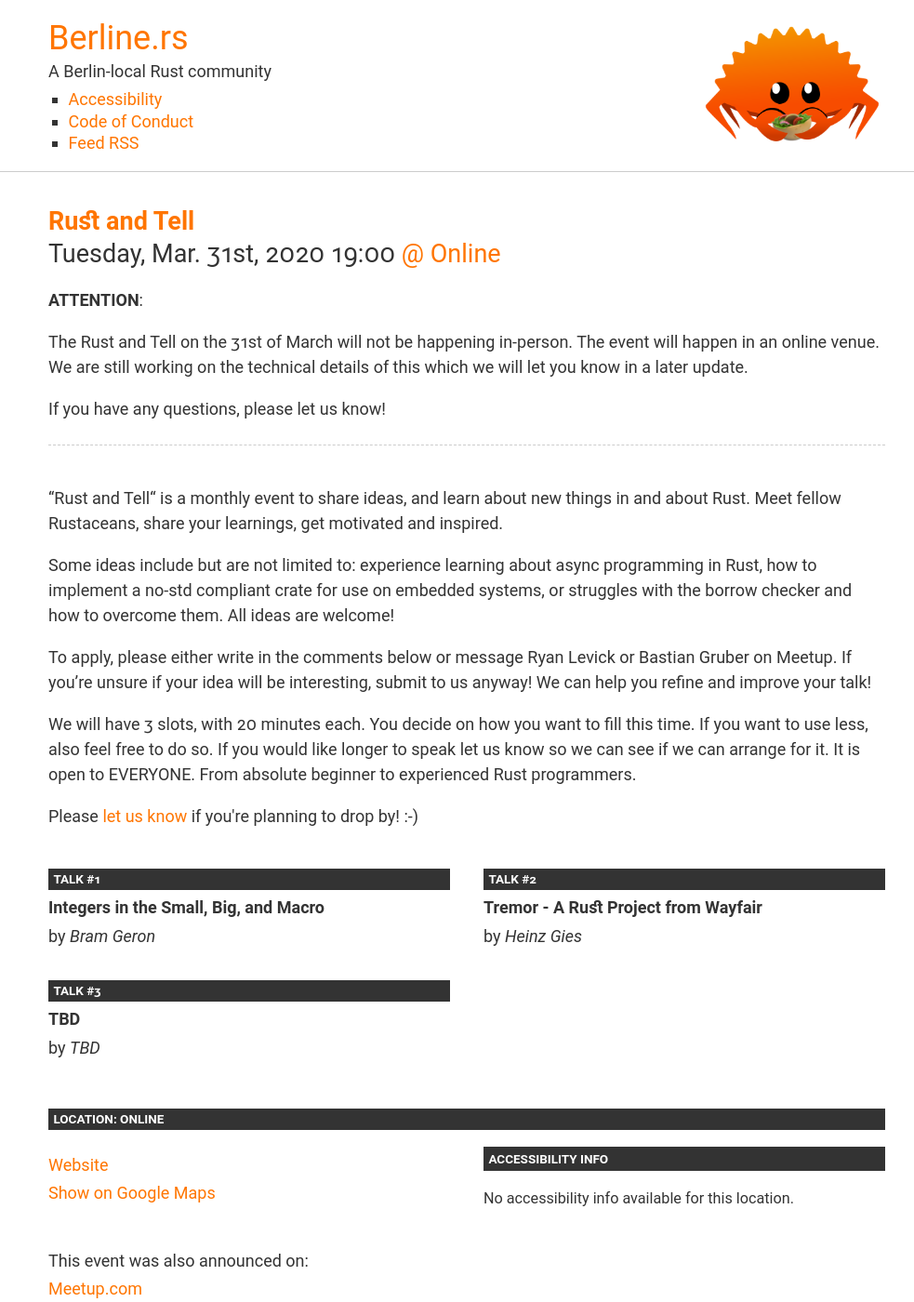
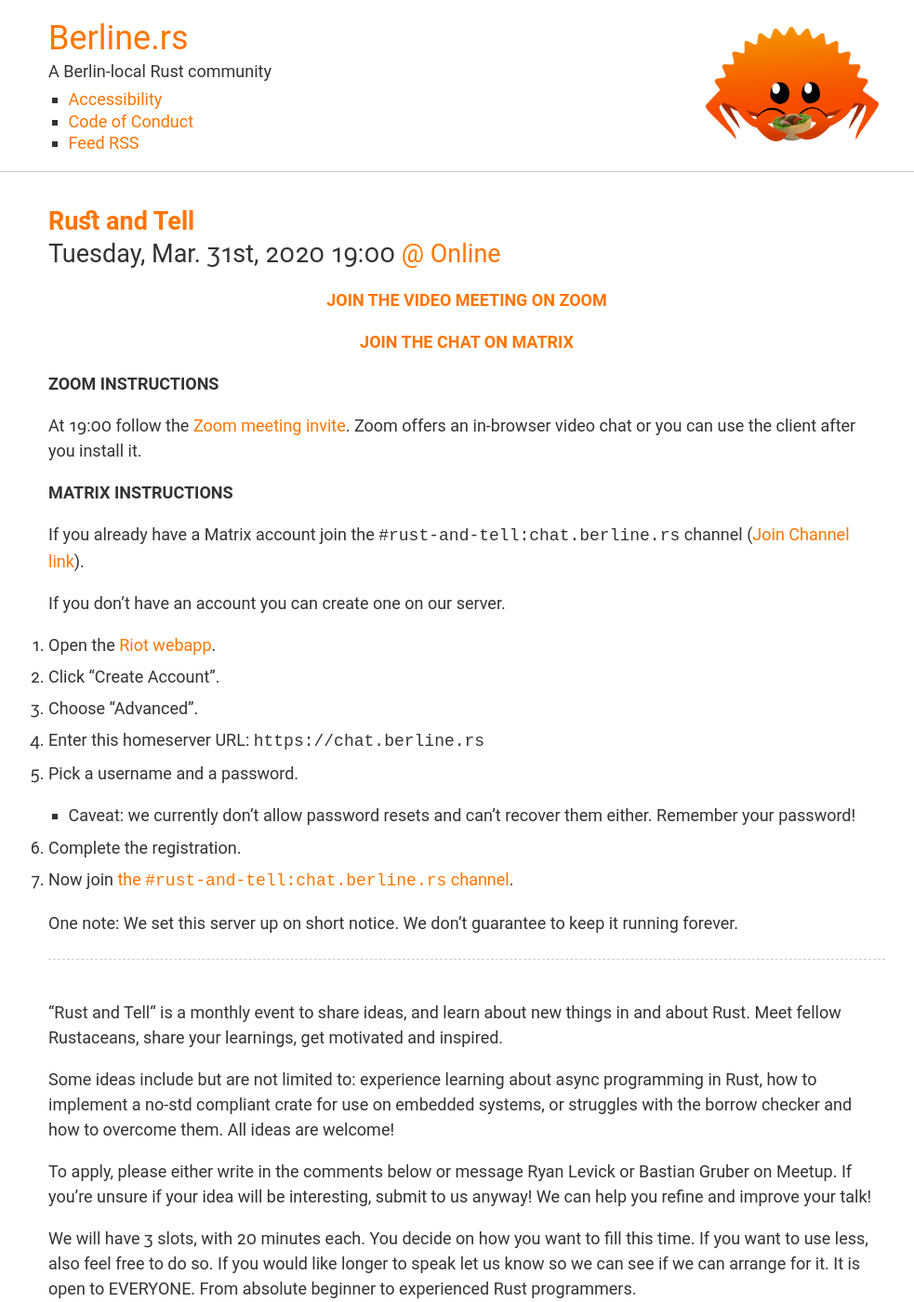
Before and after one commit to berlinrs/berline.rs, a Jekyll site: the page built from _posts/2020-03-31-rust-and-tell.md, in a window 1280 px wide and 1400 px high. Shown: the whole window at 93% size, without its empty margins (138-1121 px from the left). Built offline with Jekyll 4.4.1, drawn with Linux system fonts in a browser that asks for light colours.

Commit message:
Add zoom and matrix info for rust & tell

```diff
--- a/_posts/2020-03-31-rust-and-tell.md
+++ b/_posts/2020-03-31-rust-and-tell.md
@@ -12,18 +12,44 @@ talks:
 - title: "Tremor - A Rust Project from Wayfair"
   speaker:
     name: "Heinz Gies"
-- title: TBD
+- title: "Async HTTP"
   speaker:
-    name: TBD
+    name: "Yosh Wuyts"
 ---
 
-**ATTENTION**:
+<center>
+    <h2><a href="https://zoom.us/j/537514684">Join the Video Meeting on Zoom</a></h2>
+    <h2><a href="https://matrix.to/#/!nScYCdqWQUsTkFRJMb:chat.berline.rs">Join the chat on Matrix</a></h2>
+</center>
 
-The Rust and Tell on the 31st of March will not be happening in-person.
-The event will happen in an online venue.
-We are still working on the technical details of this which we will let you know in a later update.
+## Zoom instructions
 
-If you have any questions, please let us know!
+At 19:00 follow the [Zoom meeting invite](https://zoom.us/j/537514684).
+Zoom offers an in-browser video chat or you can use the client after you install it.
+
+## Matrix instructions
+
+If you already have a Matrix account join the `#rust-and-tell:chat.berline.rs` channel ([Join Channel link][channel]).
+
+If you don't have an account you can create one on our server.
+
+1. Open the [Riot webapp][riot].
+2. Click "Create Account".
+3. Choose "Advanced".
+4. Enter this homeserver URL: `https://chat.berline.rs`
+5. Pick a username and a password.
+    * Caveat: we currently don't allow password resets and can't recover them either. Remember your password!
+6. Complete the registration.
+7. Now join [the `#rust-and-tell:chat.berline.rs` channel][channel].
+
+One note: We set this server up on short notice.
+We don't guarantee to keep it running forever.
+
+[Zoom]: https://zoom.us/
+[Matrix]: https://matrix.org/
+[riot]: https://riot.im/app/#/welcome
+[matrix-clients]: https://matrix.org/clients
+[channel]: https://matrix.to/#/!nScYCdqWQUsTkFRJMb:chat.berline.rs
 
 ---
 
```
